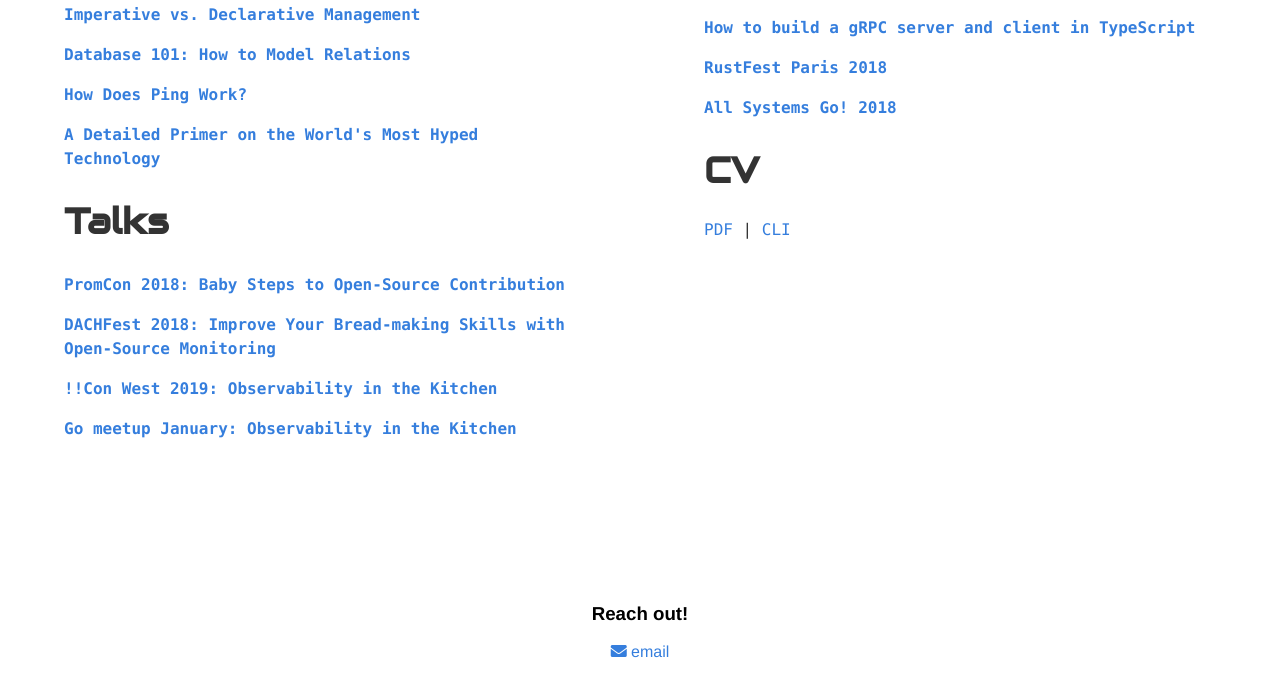
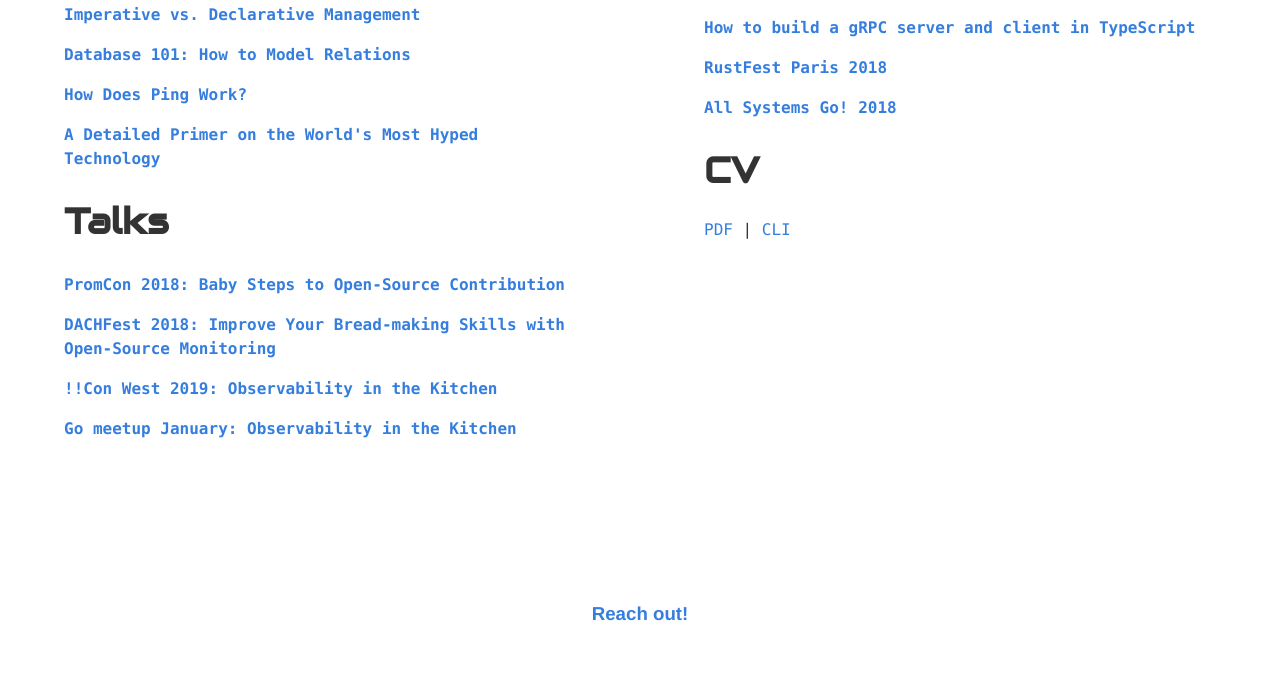
Before and after one commit to infoverload/website, a plain HTML site: page index.html in a window 1280 px wide. Shown: the part 1450-2146 px from the top of the page. Drawn offline with nearby package versions, Linux system fonts and the light colour scheme; a web font is replaced by a local one.

Commit message:
Update website

```diff
--- a/index.html
+++ b/index.html
@@ -97,8 +97,7 @@
         </section>
     </main>
     <footer class="tc pa5">
-      <h3>Reach out!</h3>
-        <a href="mailto:daisyts@protonmail.com" class="link blue center mb4 underline-hover"><i class="fas fa-envelope"></i> email</a>
+        <a href="mailto:daisyts@protonmail.com" class="link blue center mb4 underline-hover"> <h3>Reach out!</h3> </a>
     </footer>
 </body>
 </html>
```
